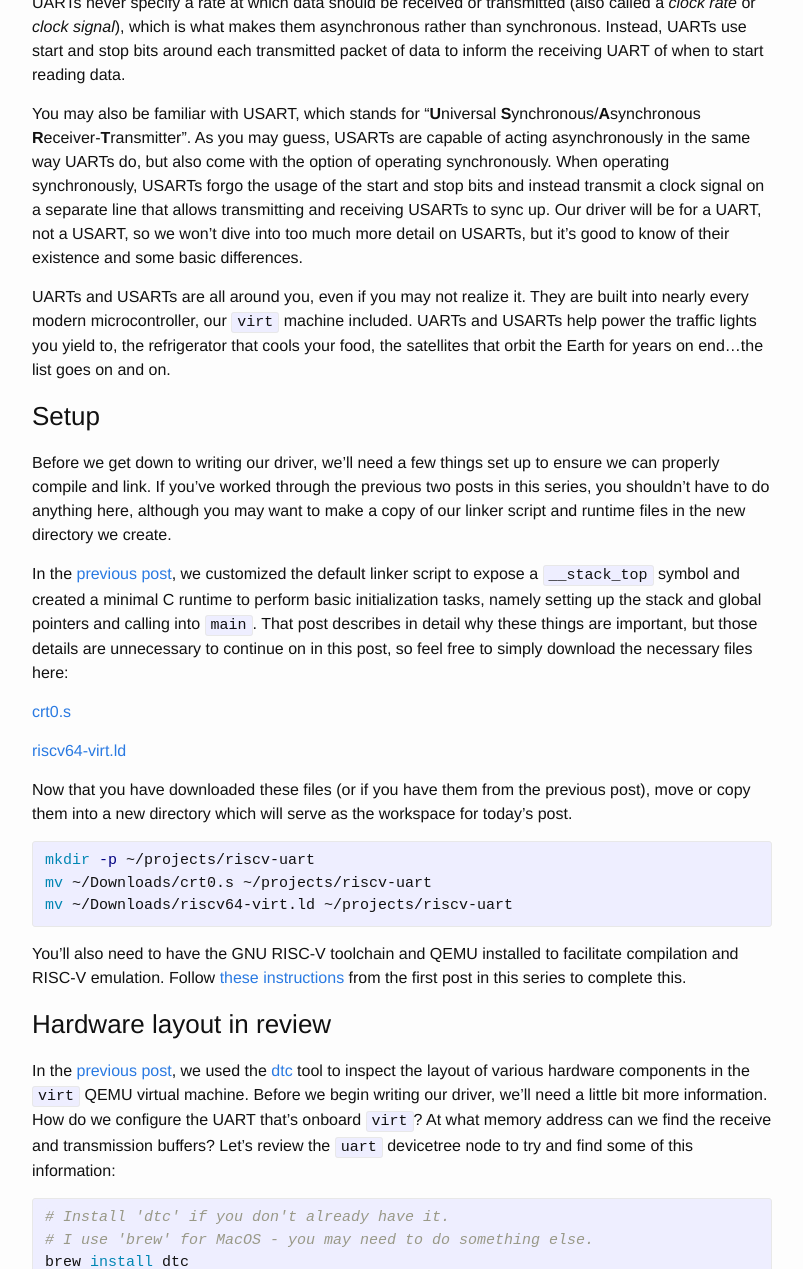
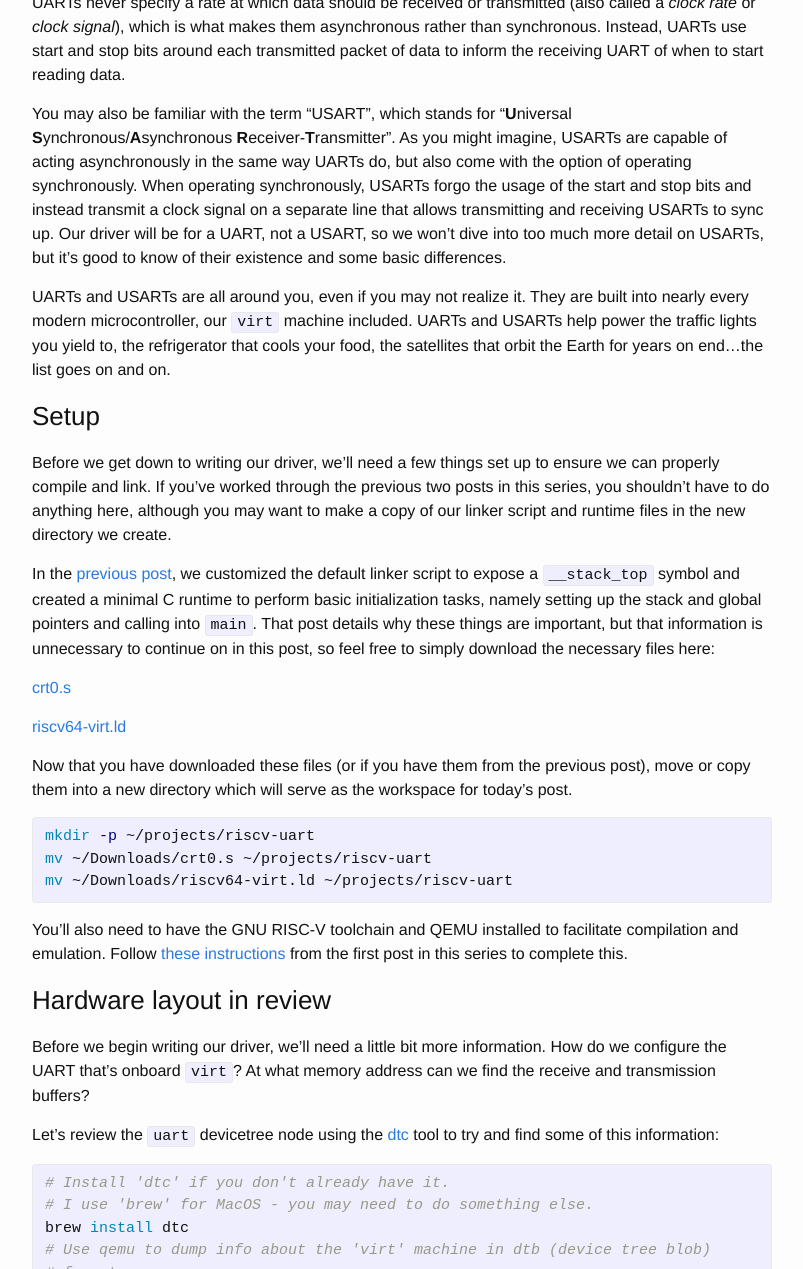
Before and after one commit to twilco/twilco.github.io, a Jekyll site: the page built from _posts/2019-07-08-riscv-from-scratch-3.markdown, in a window 1280 px wide and 1400 px high, scrolled down 1409 px, cut to the strip 131-1400 px from the top of the window. Shown: the whole strip, without its empty margins (238-1041 px from the left). Built offline with Jekyll 4.4.1, drawn with Linux system fonts in a browser that asks for light colours; comment, search, counter and statistics services are not loaded; some of the changed text lies outside the part shown.

Commit message:
Reword things to increase clarity and conciseness

```diff
--- a/_posts/2019-07-08-riscv-from-scratch-3.markdown
+++ b/_posts/2019-07-08-riscv-from-scratch-3.markdown
@@ -17,7 +17,7 @@ Welcome to the third post in the *RISC-V from scratch* series!  As a quick recap
 
 In [the first post of this series]({% post_url 2019-03-10-riscv-from-scratch-1 %}), we introduced RISC-V, explained why it's important, set up the full GNU RISC-V toolchain, and built and ran a simple program on an emulated version of a RISC-V processor.  In the [second post of this series]({% post_url 2019-04-27-riscv-from-scratch-2 %}), we reviewed devicetree layouts, linker scripts, basic RISC-V assembly, minimal C runtimes, and more, all in an effort to understand how we get to the `main` function.
 
-In the previous post we used the [dtc](http://manpages.ubuntu.com/manpages/disco/man1/dtc.1.html) tool to inspect the layout of various hardware components in the `virt` QEMU virtual machine.  Our intention at that point was to determine at what address the RAM lived at within that machine, but you may also recall that `virt` had lots of other interesting components, one of which being an onboard UART.
+In the previous post, we used the [dtc](http://manpages.ubuntu.com/manpages/disco/man1/dtc.1.html) tool to inspect the layout of various hardware components in the `virt` QEMU virtual machine.  At that point, our intention was to determine at what address the RAM lived at within that machine, but you may also recall that `virt` had lots of other interesting components, one of which being an onboard UART.
 
 In order to further expand our knowledge of RISC-V assembly, we'll spend the next three posts writing a driver for this UART, deeply exploring important concepts such as ABIs, function prologues and epilogues, and low-level stack manipulation along the way.
 
@@ -35,7 +35,7 @@ UART stands for "**U**niversal **A**synchronous **R**eceiver-**T**ransmitter", a
 
 UARTs never specify a rate at which data should be received or transmitted (also called a *clock rate* or *clock signal*), which is what makes them asynchronous rather than synchronous.  Instead, UARTs use start and stop bits around each transmitted packet of data to inform the receiving UART of when to start reading data.
 
-You may also be familiar with USART, which stands for "**U**niversal **S**ynchronous/**A**synchronous **R**eceiver-**T**ransmitter".  As you may guess, USARTs are capable of acting asynchronously in the same way UARTs do, but also come with the option of operating synchronously.  When operating synchronously, USARTs forgo the usage of the start and stop bits and instead transmit a clock signal on a separate line that allows transmitting and receiving USARTs to sync up.  Our driver will be for a UART, not a USART, so we won't dive into too much more detail on USARTs, but it's good to know of their existence and some basic differences.
+You may also be familiar with the term "USART", which stands for "**U**niversal **S**ynchronous/**A**synchronous **R**eceiver-**T**ransmitter".  As you might imagine, USARTs are capable of acting asynchronously in the same way UARTs do, but also come with the option of operating synchronously.  When operating synchronously, USARTs forgo the usage of the start and stop bits and instead transmit a clock signal on a separate line that allows transmitting and receiving USARTs to sync up.  Our driver will be for a UART, not a USART, so we won't dive into too much more detail on USARTs, but it's good to know of their existence and some basic differences.
 
 UARTs and USARTs are all around you, even if you may not realize it.  They are built into nearly every modern microcontroller, our `virt` machine included.  UARTs and USARTs help power the traffic lights you yield to, the refrigerator that cools your food, the satellites that orbit the Earth for years on end...the list goes on and on.
 
@@ -43,7 +43,7 @@ UARTs and USARTs are all around you, even if you may not realize it.  They are b
 
 Before we get down to writing our driver, we'll need a few things set up to ensure we can properly compile and link.  If you've worked through the previous two posts in this series, you shouldn't have to do anything here, although you may want to make a copy of our linker script and runtime files in the new directory we create.
 
-In the [previous post]({% post_url 2019-04-27-riscv-from-scratch-2 %}), we customized the default linker script to expose a `__stack_top` symbol and created a minimal C runtime to perform basic initialization tasks, namely setting up the stack and global pointers and calling into `main`.  That post describes in detail why these things are important, but those details are unnecessary to continue on in this post, so feel free to simply download the necessary files here:
+In the [previous post]({% post_url 2019-04-27-riscv-from-scratch-2 %}), we customized the default linker script to expose a `__stack_top` symbol and created a minimal C runtime to perform basic initialization tasks, namely setting up the stack and global pointers and calling into `main`.  That post details why these things are important, but that information is unnecessary to continue on in this post, so feel free to simply download the necessary files here:
 
 [crt0.s](/assets/crt0.s)
 
@@ -57,11 +57,13 @@ mv ~/Downloads/crt0.s ~/projects/riscv-uart
 mv ~/Downloads/riscv64-virt.ld ~/projects/riscv-uart
 {% endhighlight %}
 
-You'll also need to have the GNU RISC-V toolchain and QEMU installed to facilitate compilation and RISC-V emulation.  Follow [these instructions](/riscv-from-scratch/2019/03/10/riscv-from-scratch-1.html#qemu-and-risc-v-toolchain-setup) from the first post in this series to complete this.
+You'll also need to have the GNU RISC-V toolchain and QEMU installed to facilitate compilation and emulation.  Follow [these instructions](/riscv-from-scratch/2019/03/10/riscv-from-scratch-1.html#qemu-and-risc-v-toolchain-setup) from the first post in this series to complete this.
 
 ### Hardware layout in review
 
-In the [previous post]({% post_url 2019-04-27-riscv-from-scratch-2 %}), we used the [dtc](http://manpages.ubuntu.com/manpages/disco/man1/dtc.1.html) tool to inspect the layout of various hardware components in the `virt` QEMU virtual machine.  Before we begin writing our driver, we'll need a little bit more information.  How do we configure the UART that's onboard `virt`?  At what memory address can we find the receive and transmission buffers?  Let's review the `uart` devicetree node to try and find some of this information:
+Before we begin writing our driver, we'll need a little bit more information.  How do we configure the UART that's onboard `virt`?  At what memory address can we find the receive and transmission buffers?
+
+Let's review the `uart` devicetree node using the [dtc](http://manpages.ubuntu.com/manpages/disco/man1/dtc.1.html) tool to try and find some of this information:
 
 {% highlight bash %}
 # Install 'dtc' if you don't already have it.
@@ -92,7 +94,7 @@ grep uart riscv64-virt.dts -B 2 -A 6
         };
 {% endhighlight %}
 
-Great, there is lots of useful information in this snippet.  At the top, we find a node called `chosen` which uses the onboard UART to display any output it may produce.  According to [this documentation](https://elinux.org/Device_Tree_Usage#chosen_Node), the `chosen` node is special in that it doesn't represent physical hardware.  `chosen` is used to exchange data between firmware and a bare-metal program, such as an operating system.  We won't be using an operating system in this post, instead flashing our UART driver and a `main` function utilizing that driver directly onto the `virt` QEMU machine.
+At the top of our `grep` output, we find a node called `chosen` which uses the onboard UART to display any output it may produce.  According to [this documentation](https://elinux.org/Device_Tree_Usage#chosen_Node), the `chosen` node is special in that it doesn't represent physical hardware.  `chosen` is used to exchange data between firmware and a bare-metal program, such as an operating system.  We won't be using an operating system in this post, instead flashing our UART driver and a `main` function utilizing that driver directly onto the `virt` QEMU machine.
 
 Next we find exactly what we're looking for - the `uart` node.  We see that this UART is accessible at memory address `0x10000000`, indicated by the `@10000000` portion of `uart@10000000`.  We also see `interrupts` and `interrupt-parent` properties, indicating to us that this onboard UART is capable of generating interrupts.
 
@@ -102,11 +104,11 @@ For those unfamiliar, an interrupt is a signal to the processor emitted by hardw
 2. When the transmitter has finished sending all data in its buffer
 3. When the UART encounters a transmission error
 
-These interrupts act as hooks so programmers can write code that responds to these conditions appropriately.  We won't be using any interrupts in this initial driver, so we'll skip these properties for now.
+These interrupts act as hooks so programmers can write code that responds to these events appropriately.  We won't be using any interrupts in this initial driver, so let's skip these properties for now.
 
-The next property down the list is `clock-frequency = <0x384000>;`.  [Referencing the devicetree specification](https://buildmedia.readthedocs.org/media/pdf/devicetree-specification/latest/devicetree-specification.pdf), `clock-frequency` represents the frequency of the internal clock powering the UART (and likely the rest of the `virt` machine).  Remember that this is a UART, not a USART, so this clock is never output for others to consume.  The value is hexadecimal `0x384000`, which is `3686400` in decimal.  This frequency is measured in [hertz](https://en.wikipedia.org/wiki/Hertz), and converting this value to megahertz results in 3.6864 MHz, which is a [standard crystal oscillator frequency](https://en.wikipedia.org/wiki/Crystal_oscillator_frequencies).
+The next property down the list is `clock-frequency = <0x384000>;`.  [Referencing the devicetree specification](https://buildmedia.readthedocs.org/media/pdf/devicetree-specification/latest/devicetree-specification.pdf), `clock-frequency` represents the frequency of the internal clock powering the UART (and likely the rest of the `virt` machine).  The value is hexadecimal `0x384000`, which is `3686400` in decimal format.  This frequency is measured in [hertz](https://en.wikipedia.org/wiki/Hertz), and converting this value to megahertz results in 3.6864 MHz, or 3.6864 million clock ticks a second, which is a [standard crystal oscillator frequency](https://en.wikipedia.org/wiki/Crystal_oscillator_frequencies).
 
-Our next property is `reg = <0x00 0x10000000 0x00 0x100>;`, which determines the memory location of our UART and for how long its memory extends.  The `#address-cells` and `#size-cells` properties in the root node of our `riscv64-virt.dts` file are both set to `<0x02>`, which tells us it takes the addition of two `<u32>` cells to determine the address the `reg` begins at and two `<u32>` cells to determine the length the `reg` extends.  Given the values present in our `reg` field, our UART begins at memory address `0x00 + 0x10000000 = 0x10000000` and extends `0x00 + 0x100 = 0x100` bytes.  If this still is a little unclear, you can read about these properties in [the devicetree specification](https://buildmedia.readthedocs.org/media/pdf/devicetree-specification/latest/devicetree-specification.pdf).
+Our next property is `reg = <0x00 0x10000000 0x00 0x100>;`, which determines the memory location of our UART and for how long its memory extends.  The `#address-cells` and `#size-cells` properties in the root node of our `riscv64-virt.dts` file are both set to `<0x02>`, which tells us it takes the addition of two `<u32>` cells to determine the address the `reg` begins at and two `<u32>` cells to determine the length the `reg` extends.  Given the values present in our `reg` field, we know our UART registers begin at memory address `0x00 + 0x10000000 = 0x10000000` and extend `0x00 + 0x100 = 0x100` bytes.  If this still is a little unclear, you can read about these properties in [the devicetree specification](https://buildmedia.readthedocs.org/media/pdf/devicetree-specification/latest/devicetree-specification.pdf).
 
 This brings us to the last property in our `uart` node, `compatible = "ns16550a";`.  This property is particularly important, as it informs us what programming model the UART in question is compatible with.  Operating systems use this property to determine what device drivers it can use for a peripheral.  There are a litany of good resources showing all the details necessary to implement a NS16550A-compatible UART, including [this one](https://www.lammertbies.nl/comm/info/serial-uart.html) which we'll be referencing from here on out.
 
@@ -219,8 +221,6 @@ riscv64-unknown-elf-nm a.out
 
 ### Setting the base address
 
-Now that we have the basic skeleton of our project all set up, let's dive into the actual NS16550A implementation.
-
 Again referencing [this resource](https://www.lammertbies.nl/comm/info/serial-uart.html), NS16550A UARTs have twelve registers, each accessible from some number byte offset of the base address.  We will be digging into these registers to implement `uart_put_char` and `uart_get_char`, but first we'll need to define a symbol representing this base address for use in our driver.  As we discovered from the decompiled devicetree file above, `riscv64-virt.dts`, the base address is located at `0x00 + 0x10000000 = 0x10000000`, as that is what is in the `reg` property:
 
 {% highlight bash %}
```
Also changed, not shown: other parts of _posts/2019-07-08-riscv-from-scratch-3.markdown (+4 -2 lines).
